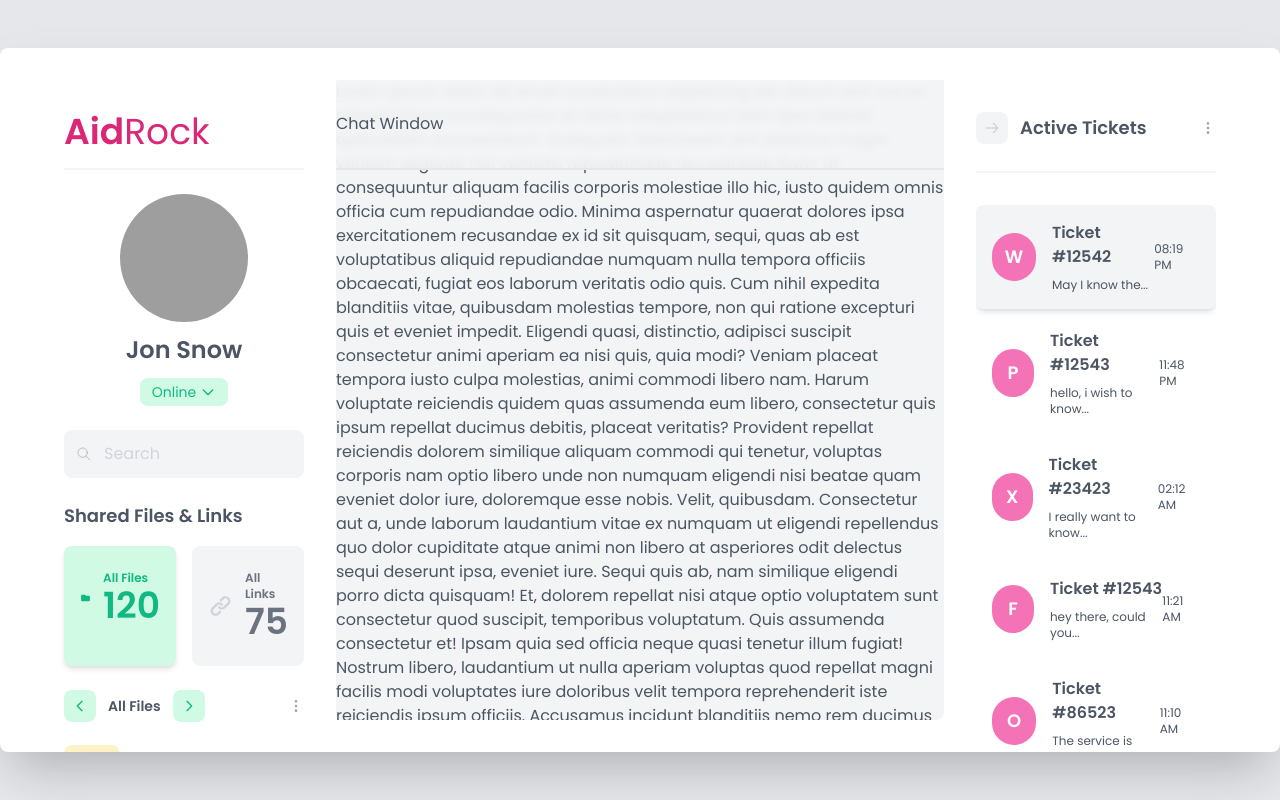
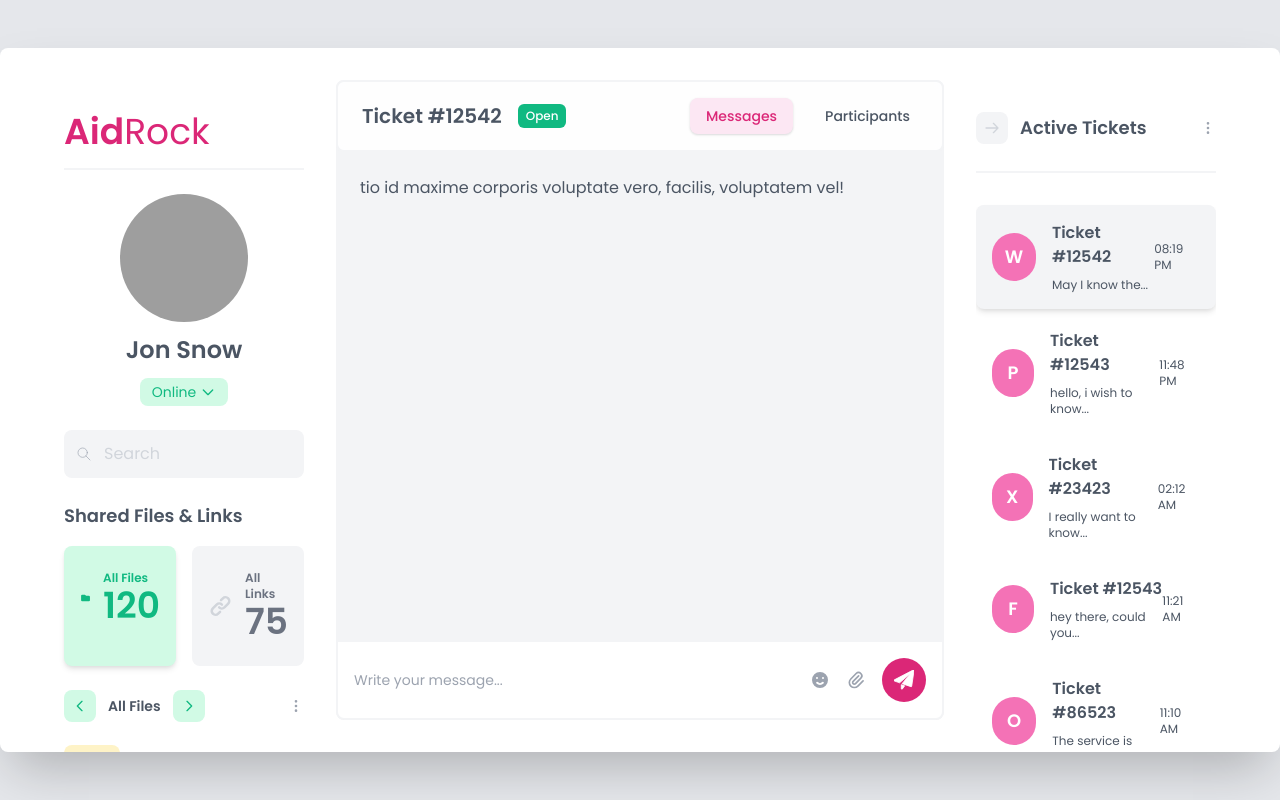
Before and after one commit to xaviranik/aidrock, a Vue app: page / in a window 1280 px wide. Built offline with nearby package versions, Linux system fonts and the light colour scheme; grey boxes are pictures that could not be loaded.

Commit message:
add: chat window message box

```diff
--- a/src/assets/css/main.css
+++ b/src/assets/css/main.css
@@ -6,13 +6,16 @@
 
 /* Scrollbar Styles */
 ::-webkit-scrollbar {
-  width: 0.5rem;
+  width: 0.35rem;
 }
 ::-webkit-scrollbar-track {
   background: #f1f1f1;
+  border-radius: 16px;
 }
 ::-webkit-scrollbar-thumb {
-  background: rgb(216, 216, 216);
+  border: 4px solid #00000009;
+  border-radius: 8px;
+  background-clip: padding-box;
 }
 ::-webkit-scrollbar-thumb:hover {
   background: rgb(190, 190, 190);
--- a/src/components/ChatWindow.vue
+++ b/src/components/ChatWindow.vue
@@ -1,95 +1,80 @@
 <template>
   <div class="h-full relative">
     <div
-      class="absolute top-0 left-0 w-full bg-gray-100 bg-opacity-90 backdrop-filter backdrop-blur-sm border-b-2 border-gray-200 py-8"
+      class="absolute top-0 left-0 w-full rounded-lg bg-white bg-opacity-90 backdrop-filter backdrop-blur-sm border-2 border-gray-100 py-4 px-4"
     >
-      Chat Window
+      <div class="flex items-center justify-between text-sm font-medium">
+        <div class="flex items-center ml-2">
+          <div class="font-semibold text-xl">Ticket #12542</div>
+          <div
+            class="inline text-xs px-2 py-1 ml-4 rounded-md text-white bg-green-500"
+          >
+            Open
+          </div>
+        </div>
+        <div class="flex items-center">
+          <div class="bg-pink-100 text-pink-600 px-4 py-2 rounded-lg shadow">
+            Messages
+          </div>
+          <div class="rounded-lg ml-4 px-4 py-2">Participants</div>
+        </div>
+      </div>
     </div>
-    <div class="h-full overflow-y-auto">
-      Lorem ipsum dolor, sit amet consectetur adipisicing elit. Rerum sint iure
-      ex neque? Porro consequuntur et dicta voluptatibus! Rem ipsa deleniti
-      quibusdam accusantium. Quisquam laboriosam sint delectus magni veniam
-      eligendi nisi veritatis repudiandae recusandae illum. Ut consequuntur
-      aliquam facilis corporis molestiae illo hic, iusto quidem omnis officia
-      cum repudiandae odio. Minima aspernatur quaerat dolores ipsa
-      exercitationem recusandae ex id sit quisquam, sequi, quas ab est
-      voluptatibus aliquid repudiandae numquam nulla tempora officiis obcaecati,
-      fugiat eos laborum veritatis odio quis. Cum nihil expedita blanditiis
-      vitae, quibusdam molestias tempore, non qui ratione excepturi quis et
-      eveniet impedit. Eligendi quasi, distinctio, adipisci suscipit consectetur
-      animi aperiam ea nisi quis, quia modi? Veniam placeat tempora iusto culpa
-      molestias, animi commodi libero nam. Harum voluptate reiciendis quidem
-      quas assumenda eum libero, consectetur quis ipsum repellat ducimus
-      debitis, placeat veritatis? Provident repellat reiciendis dolorem
-      similique aliquam commodi qui tenetur, voluptas corporis nam optio libero
-      unde non numquam eligendi nisi beatae quam eveniet dolor iure, doloremque
-      esse nobis. Velit, quibusdam. Consectetur aut a, unde laborum laudantium
-      vitae ex numquam ut eligendi repellendus quo dolor cupiditate atque animi
-      non libero at asperiores odit delectus sequi deserunt ipsa, eveniet iure.
-      Sequi quis ab, nam similique eligendi porro dicta quisquam! Et, dolorem
-      repellat nisi atque optio voluptatem sunt consectetur quod suscipit,
-      temporibus voluptatum. Quis assumenda consectetur et! Ipsam quia sed
-      officia neque quasi tenetur illum fugiat! Nostrum libero, laudantium ut
-      nulla aperiam voluptas quod repellat magni facilis modi voluptates iure
-      doloribus velit tempora reprehenderit iste reiciendis ipsum officiis.
-      Accusamus incidunt blanditiis nemo rem ducimus dolores voluptatibus
-      veritatis reprehenderit quasi amet cupiditate voluptas laborum harum omnis
-      commodi quod qui aut numquam, est minima labore error soluta suscipit
-      totam? Tenetur temporibus aliquam a magnam nam voluptas quae id iure,
-      consectetur porro dolorum exercitationem laboriosam molestiae dolor
-      distinctio eius neque optio aspernatur fugiat earum facilis laudantium?
-      Voluptatem sunt necessitatibus inventore doloremque ipsam, vitae natus
-      dolores omnis amet itaque quasi quam officiis, aliquid, nesciunt facilis
-      quae molestiae! Quod culpa nihil ullam quaerat, dolores ipsa eum corporis
-      porro assumenda fugit quibusdam facilis distinctio alias perferendis rem
-      iure. Laborum, repellendus dolores, ex pariatur, voluptatem eum nostrum
-      tempora nobis voluptates repudiandae natus. Qui id nisi beatae omnis
-      neque, ducimus asperiores facere dolore nulla odit ipsam veritatis
-      possimus numquam ipsum facilis a, minima et, vel aperiam dignissimos
-      tempore officiis ullam molestiae magnam? Nulla deleniti ipsum itaque, vero
-      adipisci dignissimos necessitatibus debitis explicabo, sunt delectus amet
-      fugiat aut maiores, reiciendis harum culpa velit asperiores obcaecati
-      natus modi. Ipsum laborum consequuntur impedit laboriosam et error vitae
-      hic deserunt sit eligendi culpa quis expedita cumque nobis beatae ut
-      ratione omnis, aut quisquam tenetur totam id voluptatum fugit laudantium!
-      Nemo nam cumque quasi ut tempore qui sit cupiditate porro nobis officia
-      suscipit autem pariatur inventore, fugiat vel libero tenetur facere ab.
-      At, exercitationem quam earum, sapiente inventore facilis similique
-      suscipit cumque veniam beatae accusantium deleniti officia in odio,
-      cupiditate corporis dolores laudantium recusandae fuga illo. Sunt eaque
-      maxime quisquam hic iste id officia placeat voluptas minus aperiam,
-      consequuntur praesentium quaerat totam quidem, rerum odit culpa deleniti
-      distinctio natus, nisi error nulla. Temporibus ex distinctio quae odit
-      repellendus assumenda mollitia, praesentium, quis aspernatur eum ipsa
-      molestiae eos labore! Voluptas placeat omnis iure et voluptatibus esse
-      optio quasi porro error, eveniet cupiditate neque adipisci repellendus
-      illo autem, consequatur doloremque temporibus? Repudiandae unde ipsum non
-      ipsa repellendus asperiores aperiam vel qui sunt necessitatibus commodi,
-      ex porro distinctio architecto magni ea accusantium molestiae numquam
-      dolorem omnis! Sapiente, vero natus? Reprehenderit nobis nisi consectetur
-      necessitatibus tempora sunt, temporibus natus, illo minima iusto
-      repellendus. Adipisci, quasi id, aliquam eos voluptatem nemo sint voluptas
-      est ad placeat eum magni vitae, commodi animi reiciendis! Corporis
-      aspernatur mollitia accusamus. Nostrum, autem. Labore odio porro id eaque
-      minus, alias ratione dolor voluptatibus provident iusto, commodi sit,
-      eveniet molestiae amet voluptate animi ipsa incidunt vel inventore
-      perspiciatis sunt accusamus beatae. Quis libero ducimus assumenda ab vel
-      laborum perferendis maxime optio distinctio tempora cupiditate iusto
-      eveniet facilis, voluptatum ea mollitia laboriosam praesentium, dolores
-      rem illo? Distinctio blanditiis eveniet sint fugiat asperiores repellat
-      ullam ducimus eaque magni quam ex esse pariatur hic, ipsum odio, autem
-      alias soluta et facere numquam aut, totam sapiente optio expedita? Totam,
-      voluptatibus similique animi harum corporis iusto assumenda quisquam illum
-      alias temporibus non at tempora vero quia eligendi. Atque odio dolor, illo
-      culpa vero quae nam in sint quasi! Illo vero quos voluptate assumenda
-      earum in tenetur voluptates magni voluptas, veniam libero numquam,
-      provident facilis quod deserunt enim id ut consectetur minus suscipit vel!
-      Sit ratione, commodi quidem harum nobis perspiciatis similique sequi et
-      velit nulla assumenda? Quos beatae repellendus rem earum suscipit?
-      Consequatur eius eveniet odit a culpa asperiores. Officia natus quidem
-      nesciunt alias beatae reiciendis, cum atque pariatur vel iusto consectetur
-      unde. Minima veniam labore nam minus harum, ipsam, doloribus quae non
-      accusamus, perferendis quas aliquam suscipit fugiat.
+    <div class="h-full rounded-lg px-6 overflow-y-auto pt-24">
+      tio id maxime corporis voluptate vero, facilis, voluptatem vel!
+    </div>
+    <div
+      class="absolute bottom-0 mr-4 left-0 w-full rounded-b-lg bg-white border-2 border-gray-100 py-4 px-4"
+    >
+      <div class="flex items-center justify-between text-sm text-gray-400">
+        <input
+          type="text"
+          placeholder="Write your message..."
+          class="placeholder-gray-400 focus:outline-none w-full text-gray-900"
+        />
+        <div class="flex items-center ml-4">
+          <svg
+            xmlns="http://www.w3.org/2000/svg"
+            class="h-5"
+            viewBox="0 0 20 20"
+            fill="currentColor"
+          >
+            <path
+              fill-rule="evenodd"
+              d="M10 18a8 8 0 100-16 8 8 0 000 16zM7 9a1 1 0 100-2 1 1 0 000 2zm7-1a1 1 0 11-2 0 1 1 0 012 0zm-.464 5.535a1 1 0 10-1.415-1.414 3 3 0 01-4.242 0 1 1 0 00-1.415 1.414 5 5 0 007.072 0z"
+              clip-rule="evenodd"
+            />
+          </svg>
+          <svg
+            class="h-5 ml-4"
+            fill="none"
+            stroke="currentColor"
+            viewBox="0 0 24 24"
+            xmlns="http://www.w3.org/2000/svg"
+          >
+            <path
+              stroke-linecap="round"
+              stroke-linejoin="round"
+              stroke-width="2"
+              d="M15.172 7l-6.586 6.586a2 2 0 102.828 2.828l6.414-6.586a4 4 0 00-5.656-5.656l-6.415 6.585a6 6 0 108.486 8.486L20.5 13"
+            ></path>
+          </svg>
+
+          <div class="ml-4 p-3 bg-pink-600 rounded-full text-white">
+            <svg
+              class="h-5"
+              fill="currentColor"
+              stroke="currentColor"
+              viewBox="0 0 24 24"
+              xmlns="http://www.w3.org/2000/svg"
+            >
+              <path
+                d="M8.75 17.612v4.638a.751.751 0 001.354.444l2.713-3.692zM23.685.139a.75.75 0 00-.782-.054l-22.5 11.75a.752.752 0 00.104 1.375l6.255 2.138 13.321-11.39L9.775 16.377l10.483 3.583a.753.753 0 00.984-.599l2.75-18.5a.751.751 0 00-.307-.722z"
+              />
+            </svg>
+          </div>
+        </div>
+      </div>
     </div>
   </div>
 </template>
@@ -98,5 +83,4 @@
 export default {};
 </script>
 
-<style>
-</style>
+<style></style>
```
